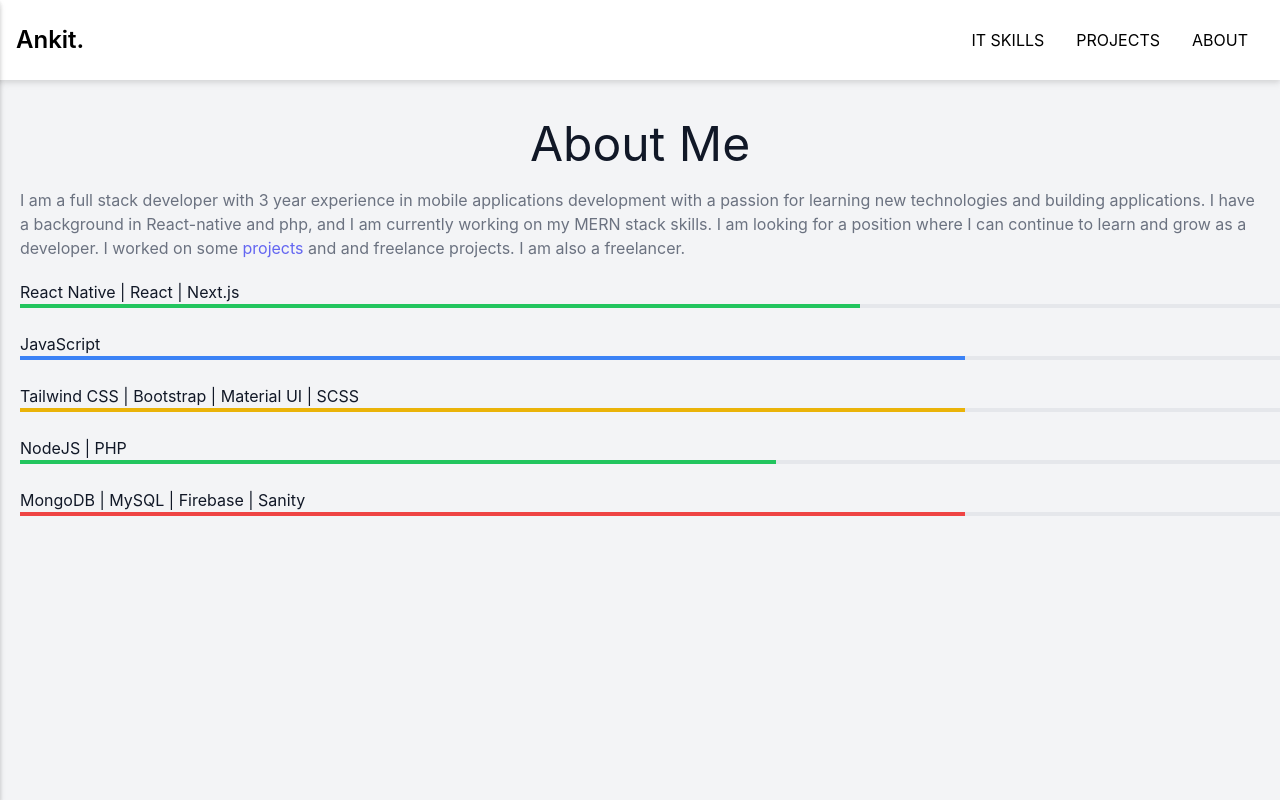
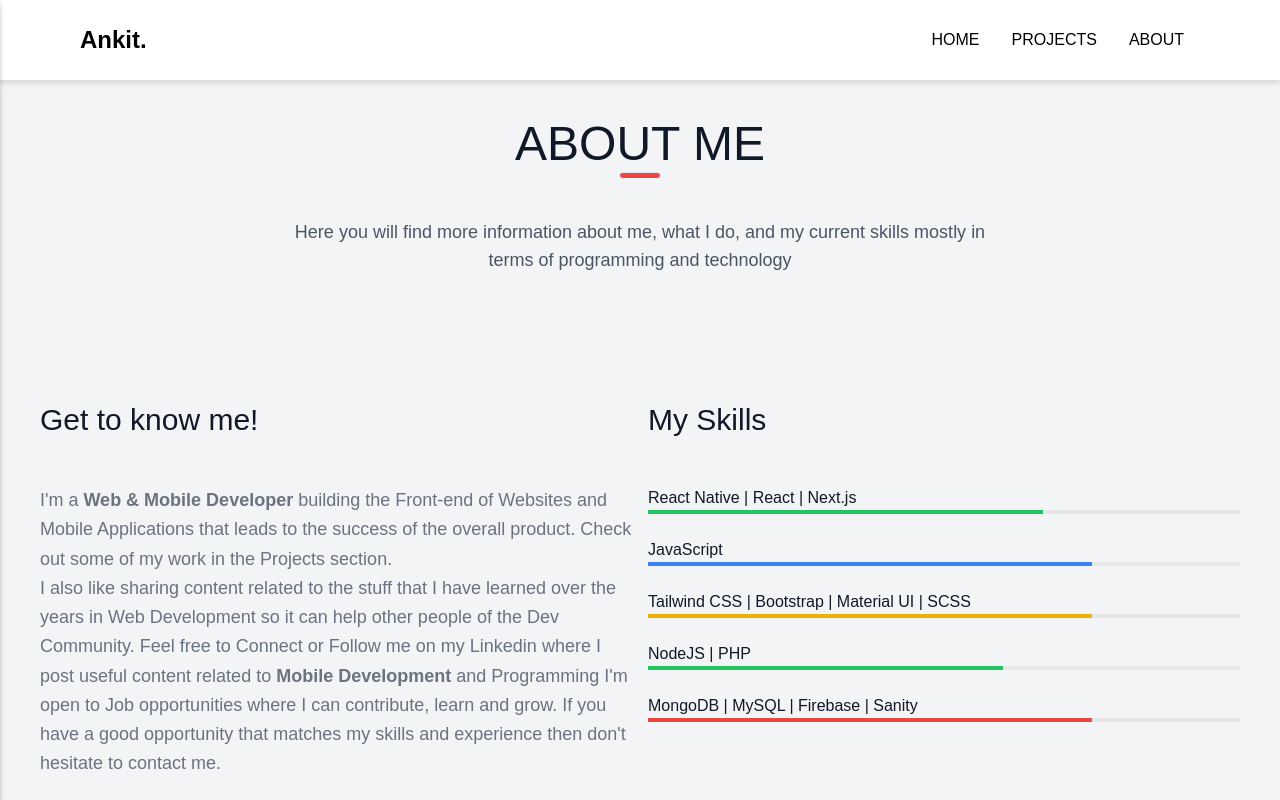
Before and after one commit to ankitsinghmyself/sample-portfolio1, a Next.js app: page /about in a window 1280 px wide. Shown: the top 800 px of the page. Built offline with nearby package versions, Linux system fonts and the light colour scheme.

Commit message:
new update

```diff
--- a/components/footer.js
+++ b/components/footer.js
@@ -5,67 +5,7 @@ export default function Footer() {
   return (
     <footer>
       <div className="p-2 w-full pt-8 border-t border-gray-200 text-center">
-        anktisinghmyself@gmail.com
-        <a className="text-gray-500" href="mailto:anktisinghmyself@gmail.com">
-          <EnvelopeIcon className="w-6 h-6 inline-block ml-2" />
-        </a>
-        <p className="leading-normal my-5">
-          Bangalore
-          <br />
-          Karnataka, IN
-        </p>
-        {/* <span className="inline-flex">
-          <a className="text-gray-500">
-            <svg
-              fill="currentColor"
-              strokeLinecap="round"
-              strokeLinejoin="round"
-              strokeWidth="2"
-              className="w-5 h-5"
-              viewBox="0 0 24 24"
-            >
-              <path d="M18 2h-3a5 5 0 00-5 5v3H7v4h3v8h4v-8h3l1-4h-4V7a1 1 0 011-1h3z"></path>
-            </svg>
-          </a>
-          <a className="ml-4 text-gray-500">
-            <svg
-              fill="currentColor"
-              strokeLinecap="round"
-              strokeLinejoin="round"
-              strokeWidth="2"
-              className="w-5 h-5"
-              viewBox="0 0 24 24"
-            >
-              <path d="M23 3a10.9 10.9 0 01-3.14 1.53 4.48 4.48 0 00-7.86 3v1A10.66 10.66 0 013 4s-4 9 5 13a11.64 11.64 0 01-7 2c9 5 20 0 20-11.5a4.5 4.5 0 00-.08-.83A7.72 7.72 0 0023 3z"></path>
-            </svg>
-          </a>
-          <a className="ml-4 text-gray-500">
-            <svg
-              fill="none"
-              stroke="currentColor"
-              strokeLinecap="round"
-              strokeLinejoin="round"
-              strokeWidth="2"
-              className="w-5 h-5"
-              viewBox="0 0 24 24"
-            >
-              <rect width="20" height="20" x="2" y="2" rx="5" ry="5"></rect>
-              <path d="M16 11.37A4 4 0 1112.63 8 4 4 0 0116 11.37zm1.5-4.87h.01"></path>
-            </svg>
-          </a>
-          <a className="ml-4 text-gray-500">
-            <svg
-              fill="currentColor"
-              strokeLinecap="round"
-              strokeLinejoin="round"
-              strokeWidth="2"
-              className="w-5 h-5"
-              viewBox="0 0 24 24"
-            >
-              <path d="M21 11.5a8.38 8.38 0 01-.9 3.8 8.5 8.5 0 01-7.6 4.7 8.38 8.38 0 01-3.8-.9L3 21l1.9-5.7a8.38 8.38 0 01-.9-3.8 8.5 8.5 0 014.7-7.6 8.38 8.38 0 013.8-.9h.5a8.48 8.48 0 018 8v.5z"></path>
-            </svg>
-          </a>
-        </span> */}
+        ANKIT @{new Date().getFullYear()}
       </div>
     </footer>
   );
--- a/components/navbar.js
+++ b/components/navbar.js
@@ -24,7 +24,7 @@ function MobileNav({ open, setOpen }) {
         </Link>
       </div>
       <div className="flex flex-col ml-4">
-        <Link href="/skills">
+        <Link href="/">
           <a
             className="text-xl font-medium my-4"
             onClick={() =>
@@ -33,7 +33,7 @@ function MobileNav({ open, setOpen }) {
               }, 100)
             }
           >
-            IT Skills
+            HOME
           </a>
         </Link>
 
@@ -46,7 +46,7 @@ function MobileNav({ open, setOpen }) {
               }, 100)
             }
           >
-            About
+            ABOUT
           </a>
         </Link>
         <Link href="/projects">
@@ -58,7 +58,7 @@ function MobileNav({ open, setOpen }) {
               }, 100)
             }
           >
-            Projects
+            PROJECTS
           </a>
         </Link>
       </div>
@@ -69,7 +69,7 @@ function MobileNav({ open, setOpen }) {
 export default function Navbar() {
   const [open, setOpen] = useState(false);
   return (
-    <nav className="flex filter drop-shadow-md bg-white px-4 py-4 h-20 items-center">
+    <nav className="flex filter drop-shadow-md bg-white px-4 py-4 h-20 items-center pl-20 pr-20">
       <MobileNav open={open} setOpen={setOpen} />
       <div className="w-3/12 flex items-center">
         <Link href="/">
@@ -102,7 +102,7 @@ export default function Navbar() {
         </div>
 
         <div className="hidden md:flex">
-          <NavLink to="/skills">IT SKILLS</NavLink>
+          <NavLink to="/">HOME</NavLink>
           <NavLink to="/projects">PROJECTS</NavLink>
           <NavLink to="/about">ABOUT</NavLink>
         </div>
--- a/pages/about.js
+++ b/pages/about.js
@@ -13,24 +13,43 @@ import Link from 'next/link';
 const About = () => {
   return (
     <>
-      <div className="min-h-screen pt-10 pb-10 bg-gray-100 text-gray-900 flex justify-center">
+      <div className="min-h-screen p-10 bg-gray-100 text-gray-900 flex justify-center">
         <div className="container mx-auto">
+          <div className="row">
             <div className="flex flex-col items-center justify-center">
-            <h1 className="text-5xl flex justify-center cursive">About Me</h1>
-            <div className="p-5 text-gray-500 justify-center ">
-              {/* experience */}I am a full stack developer with 3 year
-              experience in mobile applications development with a passion for
-              learning new technologies and building applications. I have a
-              background in React-native and php, and I am currently working on
-              my MERN stack skills. I am looking for a position where I can
-              continue to learn and grow as a developer. I worked on some
-              <Link href="/projects">
-                <a className="text-indigo-500"> projects </a>
-              </Link>
-              and and freelance projects. I am also a freelancer.
+              <h1 className="text-5xl flex justify-center cursive">ABOUT ME</h1>
+              <hr className="w-10 mt-1 h-1.5 bg-red-500 rounded-full" />
+              <p className="text-lg text-gray-600 flex text-center mb-12 p-10 space-x-4 w-4/6 ">
+                Here you will find more information about me, what I do, and my
+                current skills mostly in terms of programming and technology
+              </p>
+              <div className="grid sm:grid-cols-1 md:grid-cols-2 gap-4 pt-10">
+                <div className=" text-gray-500 justify-center text-lg text-left ">
+                  <h2 className="text-3xl text-gray-900 flex justify-left mb-12">
+                    Get to know me!
+                  </h2>
+                  <p className="text-lg text-gray-500 leading-relaxed">
+                    I&apos;m a <strong>Web & Mobile Developer</strong> building
+                    the Front-end of Websites and Mobile Applications that leads
+                    to the success of the overall product. Check out some of my
+                    work in the Projects section.
+                  </p>
+                  <p className="text-lg text-gray-500 leading-relaxed">
+                    I also like sharing content related to the stuff that I have
+                    learned over the years in Web Development so it can help
+                    other people of the Dev Community. Feel free to Connect or
+                    Follow me on my <a href="#">Linkedin</a> where I post useful
+                    content related to <strong>Mobile Development</strong> and
+                    Programming I&apos;m open to Job opportunities where I can
+                    contribute, learn and grow. If you have a good opportunity
+                    that matches my skills and experience then don&apos;t
+                    hesitate to contact me.
+                  </p>
                 </div>
-          </div>
-          <section className="container mx-auto pl-5">
+                <div className="">
+                  <h2 className="text-3xl text-gray-900 flex justify-left mb-12">
+                    My Skills
+                  </h2>
                   <div>
                     React Native | React | Next.js
                     <div className="w-full bg-gray-200 h-1 mb-6">
@@ -61,7 +80,10 @@ const About = () => {
                       <div className="w-3/4 h-full bg-red-500"></div>
                     </div>
                   </div>
-          </section>
+                </div>
+              </div>
+            </div>
+          </div>
         </div>
       </div>
     </>
--- a/pages/index.js
+++ b/pages/index.js
@@ -9,37 +9,15 @@ export default function Home() {
         <link rel="icon" href="/favicon.ico" />
       </Head>
       <main className="mx-auto mt-10 max-w-7xl px-4 sm:mt-12 sm:px-6 md:mt-16 lg:mt-20 lg:px-8 xl:mt-28">
-        {/* <div className="sm:text-center lg:text-left">
+        <div className="sm:text-center lg:text-center ">
           <h1 className="text-4xl font-bold tracking-tight text-gray-900 sm:text-5xl md:text-6xl">
-            <span className="block xl:inline">Data to enrich your</span>{' '}
-            <span className="block text-indigo-600 xl:inline">
-              online business
-            </span>
+            <span className="block xl:inline">HEY, I&apos;M ANKIT SINGH</span>{' '}
           </h1>
-          <p className="mt-3 text-base text-gray-500 sm:mx-auto sm:mt-5 sm:max-w-xl sm:text-lg md:mt-5 md:text-xl lg:mx-0">
-            Anim aute id magna aliqua ad ad non deserunt sunt. Qui irure qui
-            lorem cupidatat commodo. Elit sunt amet fugiat veniam occaecat
-            fugiat aliqua.
+          <p className="mt-3 text-base text-gray-500 sm:mx-auto sm:mt-5 sm:max-w-xl sm:text-lg md:mt-5">
+            A focused Web/Mobile Developer building the Frontend of Mobile and
+            Web Applications that leads to the success of the overall product
           </p>
-          <div className="mt-5 sm:mt-8 sm:flex sm:justify-center lg:justify-start">
-            <div className="rounded-md shadow">
-              <a
-                href="#"
-                className="flex w-full items-center justify-center rounded-md border border-transparent bg-indigo-600 px-8 py-3 text-base font-medium text-white hover:bg-indigo-700 md:py-4 md:px-10 md:text-lg"
-              >
-                Get started
-              </a>
-            </div>
-            <div className="mt-3 sm:mt-0 sm:ml-3">
-              <a
-                href="#"
-                className="flex w-full items-center justify-center rounded-md border border-transparent bg-indigo-100 px-8 py-3 text-base font-medium text-indigo-700 hover:bg-indigo-200 md:py-4 md:px-10 md:text-lg"
-              >
-                Live demo
-              </a>
-            </div>
-          </div>
-        </div> */}
+        </div>
       </main>
     </div>
   );
--- a/pages/projects.js
+++ b/pages/projects.js
@@ -4,6 +4,7 @@
 import React, { useState, useEffect } from 'react';
 import {
   Bars2Icon,
+  CalendarIcon,
   DevicePhoneMobileIcon,
   GlobeAltIcon,
   UserIcon,
@@ -23,6 +24,7 @@ const Projects = () => {
       .then((data) => setProjects(data))
       .catch(console.error);
   }, []);
+
   return (
     <div className="min-h-screen pt-10 pb-10 bg-gray-100 text-gray-900 flex justify-center">
       <div className="container mx-auto">
@@ -31,53 +33,43 @@ const Projects = () => {
           <h2 className="text-lg text-gray-600 flex justify-center mb-12">
             Welcome to my projects page!
           </h2>
-          <ol className="border-l-2 border-blue-600">
+        </div>
+        <div className="grid md:grid-cols-2 lg:grid-cols-3 gap-8">
           {projects.map((project) => (
-              <li key={project.name}>
-                <div className="flex flex-start items-center">
-                  <div className="bg-blue-600 w-4 h-4 flex items-center justify-center rounded-full -ml-2 mr-3 -mt-2"></div>
-                  <h4 className="text-gray-800 font-semibold text-xl -mt-2">
-                    {project.name}
-                  </h4>
-                </div>
-                <div className="ml-6 mb-6 pb-6">
-                  <p className="text-gray-600 text-sm">{project.date}</p>
+            <article className="relative rounded-lg shadow-xl bg-white p-10">
+              <h3 className="text-gray-800 text-3xl font-bold mb-2 hover:text-red-700">
+                <a
+                  href={project.link}
+                  alt={project.title}
+                  target="_blank"
+                  rel="noopener noreferrer"
+                >
+                  {project.title}
+                </a>
+              </h3>
+              <div className="text-gray-500 text-xs space-x-4 space-y-2">
+                <span>
+                  <CalendarIcon className="inline-block w-6 h-6" />
+                  {project.date}
+                </span>
 
-                  <p className="text-gray-700 mt-2 mb-4">
+                <p className="my-6 text-lg text-gray-700 leading-relaxed">
                   {project.description}
                 </p>
-                  <div className="flex flex-wrap items-center justify-center">
-                    {project.technologies.map((tag) => (
-                      <span className="bg-blue-600 text-white text-xs font-semibold rounded-full px-3 py-1 mr-2 mb-2">
-                        {tag}
+                <a
+                  href={project.link}
+                  rel="noopener noreferrer"
+                  target="_blank"
+                  className="text-red-500 font-bold hover:underline hover:text-red-400 text-xl"
+                >
+                  View The Project{' '}
+                  <span role="img" aria-label="right pointer">
+                    👉
                   </span>
-                    ))}
-                  </div>
-                  <div className="flex flex-wrap items-center justify-center">
-                    {project.images.map((image) => (
-                      <img
-                        src={urlFor(image).url()}
-                        alt={project.name}
-                        className="w-1/2 h-1/2"
-                      />
-                    ))}
-                  </div>
-                  <a
-                    href="#!"
-                    className="text-blue-600 hover:text-blue-700 focus:text-blue-800 duration-300 transition ease-in-out text-sm"
-                  >
-                    <button
-                      type="button"
-                      className="inline-flex px-4 py-1.5 bg-blue-600 text-white font-medium text-xs leading-tight uppercase rounded shadow-md hover:bg-blue-700 hover:shadow-lg focus:bg-blue-700 focus:shadow-lg focus:outline-none focus:ring-0 active:bg-blue-800 active:shadow-lg transition duration-150 ease-in-out"
-                    >
-                      <GlobeAltIcon className="w-5 h-5 mr-2" />
-                      Github
-                    </button>
                 </a>
               </div>
-              </li>
+            </article>
           ))}
-          </ol>
         </div>
       </div>
     </div>
--- a/styles/globals.css
+++ b/styles/globals.css
@@ -5,8 +5,7 @@ html,
 body {
   padding: 0;
   margin: 0;
-  font-family: -apple-system, BlinkMacSystemFont, Segoe UI, Roboto, Oxygen,
-    Ubuntu, Cantarell, Fira Sans, Droid Sans, Helvetica Neue, sans-serif;
+  font-family: sans-serif;
 }
 
 a {
```
Also changed, not shown: 3 other files (tests, documents, lock files or other folders). Lines whose indentation alone changed are shown as unchanged.
